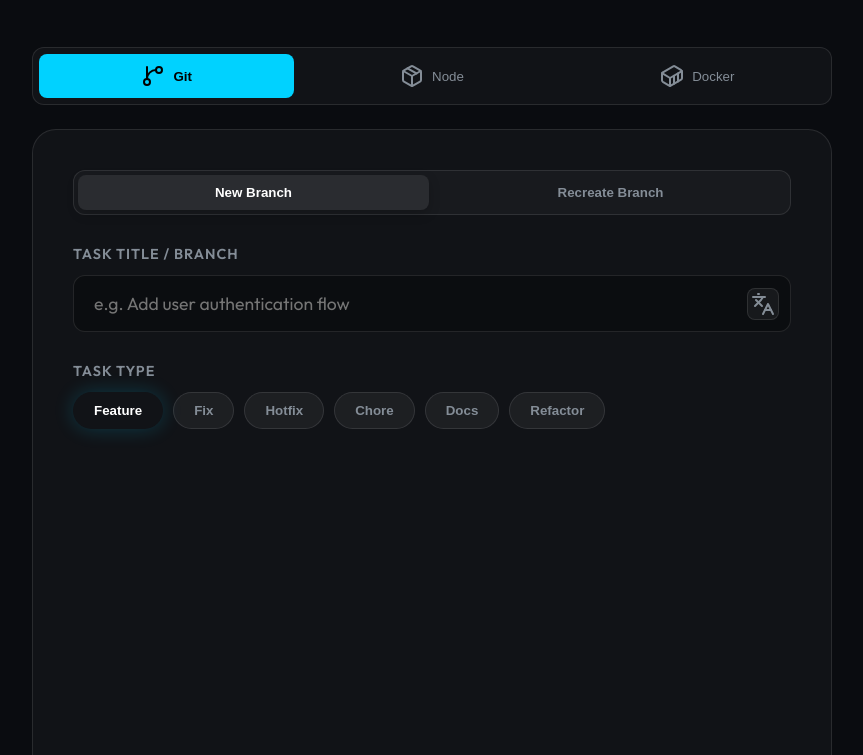
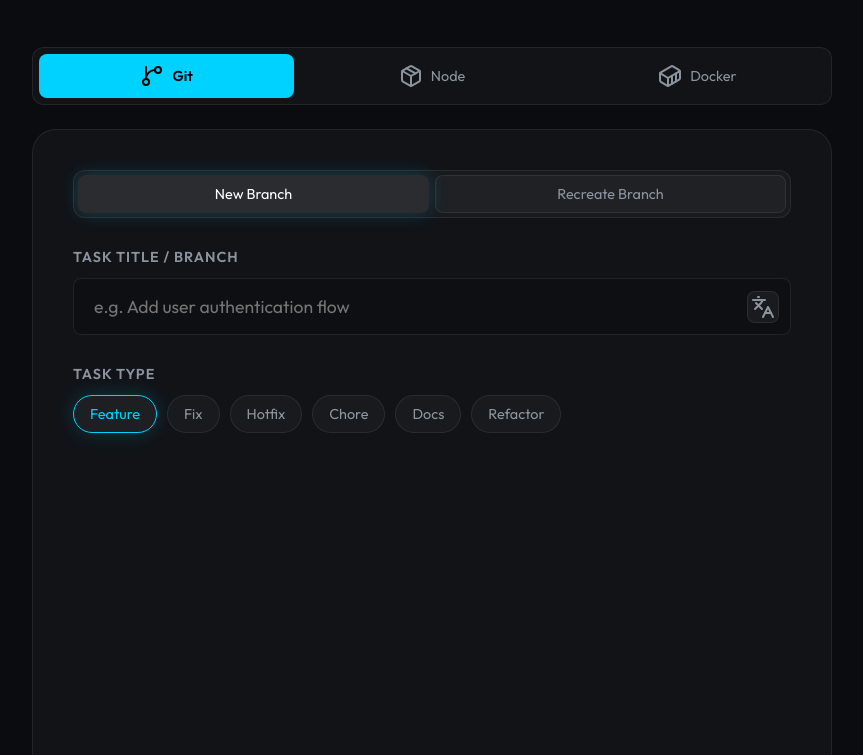
Before and after one commit to CinloDev/command, a website built with Vite: page index.html in a window 1280 px wide. Shown: the part 151-906 px from the top of the page, without its empty margins (208-1071 px from the left). Built offline with nearby package versions, Linux system fonts and the light colour scheme.

Commit message:
feat: implement core UI styling and functional script for task management interface

```diff
--- a/src/main.js
+++ b/src/main.js
@@ -923,23 +923,24 @@
 
 // DOCKER LIBRARY DATA (Templates)
 const DOCKER_LIBRARY = [
-  // Compose Basics
-  { desc: { en: 'Stop containers (keep them)', es: 'Parar contenedores (sin borrarlos)' }, cmd: (f, s) => `docker compose -f ${f} stop`, tags: 'stop compose pause' },
-  { desc: { en: 'Start existing containers', es: 'Iniciar contenedores detenidos' }, cmd: (f, s) => `docker compose -f ${f} start`, tags: 'start compose' },
+  // Laravel & Cache
+  { desc: { en: 'Artisan: Clear ALL Cache', es: 'Artisan: Limpiar TODA la caché' }, cmd: (f, s) => `docker compose -f ${f} exec ${s} php artisan config:clear && docker compose -f ${f} exec ${s} php artisan cache:clear && docker compose -f ${f} exec ${s} php artisan route:clear && docker compose -f ${f} exec ${s} php artisan view:clear`, tags: 'laravel artisan cache clear' },
+  { desc: { en: 'Artisan: Config Clear', es: 'Artisan: Limpiar Config' }, cmd: (f, s) => `docker compose -f ${f} exec ${s} php artisan config:clear`, tags: 'laravel artisan config' },
+  { desc: { en: 'Check Email Env', es: 'Ver Envs de Email' }, cmd: (f, s) => `docker compose -f ${f} exec ${s} printenv | grep MAIL_`, tags: 'env mail email' },
+
+  // Docker Management
+  { desc: { en: 'Restart Service', es: 'Reiniciar Servicio' }, cmd: (f, s) => `docker compose -f ${f} restart ${s}`, tags: 'restart service' },
+  { desc: { en: 'Rebuild & Up', es: 'Reconstruir y Levantar' }, cmd: (f, s) => `docker compose -f ${f} down && docker compose -f ${f} up -d --build`, tags: 'rebuild build up' },
   { desc: { en: 'Down (delete containers/networks)', es: 'Bajar docker (elimina todo)' }, cmd: (f, s) => `docker compose -f ${f} down`, tags: 'down delete remove' },
   { desc: { en: 'Up -d (create and start)', es: 'Levantar docker (background)' }, cmd: (f, s) => `docker compose -f ${f} up -d`, tags: 'up start background' },
 
-  // Laravel / Artisan (Your notes)
+  // Artisan Standard
   { desc: { en: 'Artisan: Migrate', es: 'Artisan: Correr migraciones' }, cmd: (f, s) => `docker compose -f ${f} exec ${s} php artisan migrate`, tags: 'laravel artisan migrate php' },
   { desc: { en: 'Artisan: Fresh + Seed', es: 'Artisan: Reset completo + Seed' }, cmd: (f, s) => `docker compose -f ${f} exec ${s} php artisan migrate:fresh --seed`, tags: 'laravel artisan fresh seed php' },
   { desc: { en: 'Artisan: DB Seed', es: 'Artisan: Cargar seeders' }, cmd: (f, s) => `docker compose -f ${f} exec ${s} php artisan db:seed`, tags: 'laravel artisan seed php' },
   { desc: { en: 'Artisan: Tinker', es: 'Artisan: Entrar a Tinker' }, cmd: (f, s) => `docker compose -f ${f} exec ${s} php artisan tinker`, tags: 'laravel artisan tinker php' },
-  { desc: { en: 'Artisan: Make Seeder', es: 'Artisan: Crear nuevo seeder' }, cmd: (f, s) => `docker compose -f ${f} exec ${s} php artisan make:seeder NewSeeder`, tags: 'laravel artisan make seeder php' },
-  { desc: { en: 'Artisan: List Routes', es: 'Artisan: Listar rutas' }, cmd: (f, s) => `docker compose -f ${f} exec ${s} php artisan route:list`, tags: 'laravel artisan route list' },
 
   // System
-  { desc: { en: 'Check if Docker is active', es: 'Verificar si Docker está activo' }, cmd: (f, s) => `docker info`, tags: 'info status check' },
-  { desc: { en: 'List active containers', es: 'Listar contenedores activos' }, cmd: (f, s) => `docker ps`, tags: 'ps list active' },
   { desc: { en: 'Interactive shell (bash)', es: 'Entrar al contenedor (bash)' }, cmd: (f, s) => `docker compose -f ${f} exec ${s} bash`, tags: 'exec shell terminal bash' },
   { desc: { en: 'View logs (real-time)', es: 'Ver logs en vivo' }, cmd: (f, s) => `docker compose -f ${f} logs -f ${s}`, tags: 'logs tail follow' },
   { desc: { en: 'Prune everything', es: 'Limpieza profunda del sistema' }, cmd: (f, s) => `docker system prune -a --volumes`, tags: 'prune clean clear delete' }
--- a/src/style.css
+++ b/src/style.css
@@ -3,15 +3,19 @@
 :root {
   --bg-dark: #0a0c10;
   --card-bg: rgba(255, 255, 255, 0.03);
-  --card-border: rgba(255, 255, 255, 0.1);
+  --input-bg: rgba(0, 0, 0, 0.2);
+  --card-border: rgba(255, 255, 255, 0.08);
   --text-primary: #e6edf3;
-  --text-secondary: #848d97;
+  --text-secondary: #8b949e;
   --accent-git: #00d2ff;
   --accent-node: #43d39e;
   --accent-docker: #2496ed;
   --accent-primary: var(--accent-git);
   --glow-shadow: 0 0 20px rgba(0, 210, 255, 0.2);
-  --transition: all 0.3s cubic-bezier(0.4, 0, 0.2, 1);
+  --transition: all 0.2s cubic-bezier(0.4, 0, 0.2, 1);
+  --radius-sm: 8px;
+  --radius-md: 12px;
+  --radius-pill: 100px;
 }
 
 body.theme-node {
@@ -43,13 +47,64 @@
   position: relative;
 }
 
-#glow-follower {
-  display: none;
+/* Base Input Styles */
+input[type="text"],
+textarea {
+  width: 100%;
+  background: var(--input-bg);
+  border: 1px solid var(--card-border);
+  border-radius: var(--radius-sm);
+  color: var(--text-primary);
+  padding: 12px 16px;
+  font-family: inherit;
+  font-size: 0.95rem;
+  transition: var(--transition);
+  outline: none;
 }
 
-.hidden {
-  display: none !important;
+input[type="text"]:focus,
+textarea:focus {
+  border-color: var(--accent-primary);
+  background: rgba(255, 255, 255, 0.05);
+  box-shadow: 0 0 0 3px rgba(0, 210, 255, 0.1);
 }
+
+/* Base Button Styles */
+button {
+  font-family: 'Outfit', sans-serif;
+  cursor: pointer;
+  transition: var(--transition);
+  border: 1px solid transparent;
+  display: flex;
+  align-items: center;
+  justify-content: center;
+  gap: 8px;
+  font-size: 0.9rem;
+}
+
+.secondary-btn, .wf-btn, .type-btn, .node-mgr-btn, .node-type-btn, .node-action-btn, .docker-action-btn, .terminal-toggle {
+  background: var(--card-bg);
+  border: 1px solid var(--card-border);
+  color: var(--text-secondary);
+  border-radius: var(--radius-sm);
+  padding: 8px 16px;
+  height: 38px;
+}
+
+.secondary-btn:hover, .wf-btn:hover, .type-btn:hover, .node-mgr-btn:hover, .node-type-btn:hover, .node-action-btn:hover, .docker-action-btn:hover, .terminal-toggle:hover {
+  background: rgba(255, 255, 255, 0.08);
+  color: var(--text-primary);
+  border-color: rgba(255, 255, 255, 0.2);
+}
+
+.wf-btn.active, .type-btn.active, .node-mgr-btn.active, .node-type-btn.active {
+  background: rgba(255, 255, 255, 0.05) !important;
+  color: var(--accent-primary) !important;
+  border-color: var(--accent-primary) !important;
+  box-shadow: var(--glow-shadow);
+}
+
+#glow-follower, .hidden { display: none !important; }
 
 .container {
   max-width: 800px;
@@ -226,30 +281,12 @@
   transition: height 0.3s ease;
 }
 
-.node-type-btn, .node-action-btn, .node-mgr-btn, .docker-action-btn {
-  padding: 8px 16px;
-  background: rgba(255, 255, 255, 0.05);
-  border: 1px solid var(--card-border);
-  color: var(--text-secondary);
-  border-radius: 100px;
-  cursor: pointer;
-  font-size: 0.85rem;
-  font-weight: 600;
-  transition: var(--transition);
-  white-space: nowrap;
+.node-mgr-btn, .node-type-btn {
+  flex: 1;
 }
 
-.node-type-btn:hover, .node-action-btn:hover {
-  background: rgba(255, 255, 255, 0.1);
-  color: var(--text-primary);
-  border-color: var(--accent-primary);
-}
-
-.node-type-btn.active, .node-mgr-btn.active {
-  background: var(--accent-primary);
-  color: #000;
-  border-color: var(--accent-primary);
-  box-shadow: var(--glow-shadow);
+.node-action-btn {
+  border-radius: var(--radius-sm);
 }
 
 .node-action-btn {
@@ -258,9 +295,9 @@
 
 .workflow-selector {
   display: flex;
-  background: rgba(255, 255, 255, 0.03);
+  background: var(--card-bg);
   padding: 4px;
-  border-radius: 12px;
+  border-radius: var(--radius-md);
   margin-bottom: 30px;
   border: 1px solid var(--card-border);
   gap: 6px;
@@ -268,20 +305,12 @@
 
 .wf-btn {
   flex: 1;
-  background: transparent;
-  border: none;
-  padding: 10px;
-  border-radius: 8px;
-  color: var(--text-secondary);
-  font-weight: 600;
-  cursor: pointer;
-  transition: var(--transition);
 }
 
 .wf-btn.active {
-  background: rgba(255, 255, 255, 0.08);
-  color: white;
-  box-shadow: 0 4px 12px rgba(0, 0, 0, 0.2);
+  background: rgba(255, 255, 255, 0.08) !important;
+  color: #fff !important;
+  border-color: transparent !important;
 }
 
 .input-row {
@@ -305,22 +334,10 @@
   letter-spacing: 1px;
 }
 
-input[type="text"] {
-  width: 100%;
-  background: rgba(0, 0, 0, 0.3);
-  border: 1px solid var(--card-border);
-  border-radius: 12px;
+/* Specific input adjustments */
+#task-title {
+  font-size: 1.1rem;
   padding: 16px 20px;
-  color: white;
-  font-size: 1.1rem;
-  font-family: inherit;
-  transition: var(--transition);
-}
-
-input[type="text"]:focus {
-  outline: none;
-  border-color: var(--accent-primary);
-  box-shadow: var(--glow-shadow);
 }
 
 .translate-trigger {
@@ -368,26 +385,7 @@
 }
 
 .type-btn {
-  background: rgba(255, 255, 255, 0.05);
-  border: 1px solid var(--card-border);
-  padding: 10px 20px;
-  border-radius: 100px;
-  color: var(--text-secondary);
-  cursor: pointer;
-  font-weight: 600;
-  transition: var(--transition);
-}
-
-.type-btn:hover {
-  background: rgba(255, 255, 255, 0.1);
-  color: white;
-}
-
-.type-btn.active {
-  background: linear-gradient(135deg, var(--accent-primary), var(--accent-secondary));
-  color: white;
-  border-color: transparent;
-  box-shadow: var(--glow-shadow);
+  border-radius: var(--radius-pill);
 }
 
 .output-section {
```
